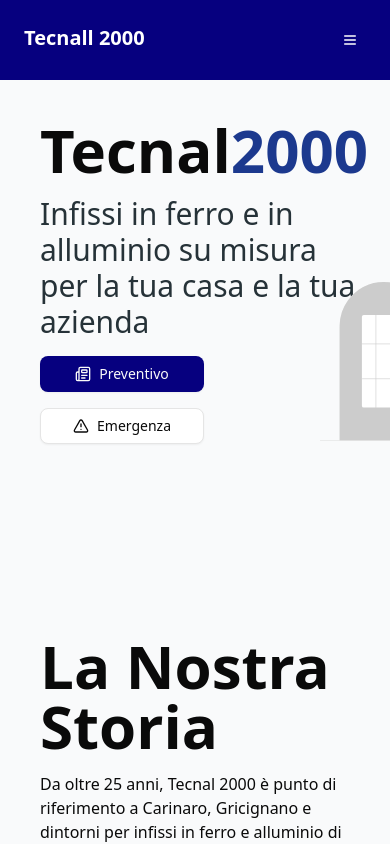
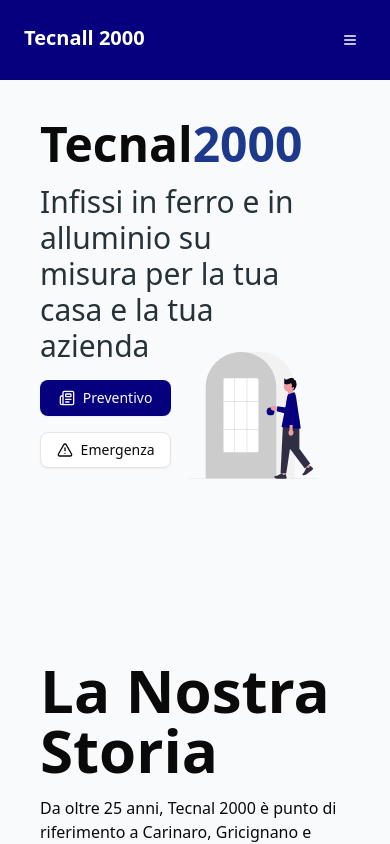
Before and after one commit to nicola-dg/nicola-dg.github.io, a React (Vite) app: page / in a window 390 px wide. Shown: the top 844 px of the page. Built offline with nearby package versions, Linux system fonts and the light colour scheme.

Commit message:
hero page modificata

```diff
--- a/src/components/sections/HeroSection.tsx
+++ b/src/components/sections/HeroSection.tsx
@@ -4,8 +4,8 @@ import { Button } from "../ui/button";
 const HeroSection = () => {
     return (
         <section className="pb-48">
-            <div className="flex flex-row gap-8">
-                <div className="flex flex-col">
+            <div className="flex flex-row md:gap-8">
+                <div className="flex flex-1 flex-col">
                     <div className="pb-4">
                         <Title />
                         <Subtitle />
@@ -16,8 +16,8 @@ const HeroSection = () => {
                     </div>
                 </div>
 
-                <div className="translate-y-1/2 -translate-x-1/2  md:-translate-y-0  md:-translate-x-0 md:static  md:flex md:justify-center">
-                    <div className="h-40 w-40 md:h-80 md:w-[300px] lg:h-100 lg:w-100">
+                <div className="translate-y-2/3 -translate-x-7/8  md:-translate-y-0  md:-translate-x-0 md:static  md:flex md:justify-center">
+                    <div className="h-32 w-32 md:h-80 md:w-[300px] lg:h-100 lg:w-100">
                         <MyImage></MyImage>
                     </div>
                 </div>
@@ -73,7 +73,7 @@ const Subtitle = () => {
 
 const Title = () => {
     return (
-        <h1 className="text-6xl lg:text-9xl font-bold mb-4">
+        <h1 className="text-5xl lg:text-9xl font-bold mb-4">
             Tecnal<span className="text-blue-900">2000</span>
         </h1>
 
```
